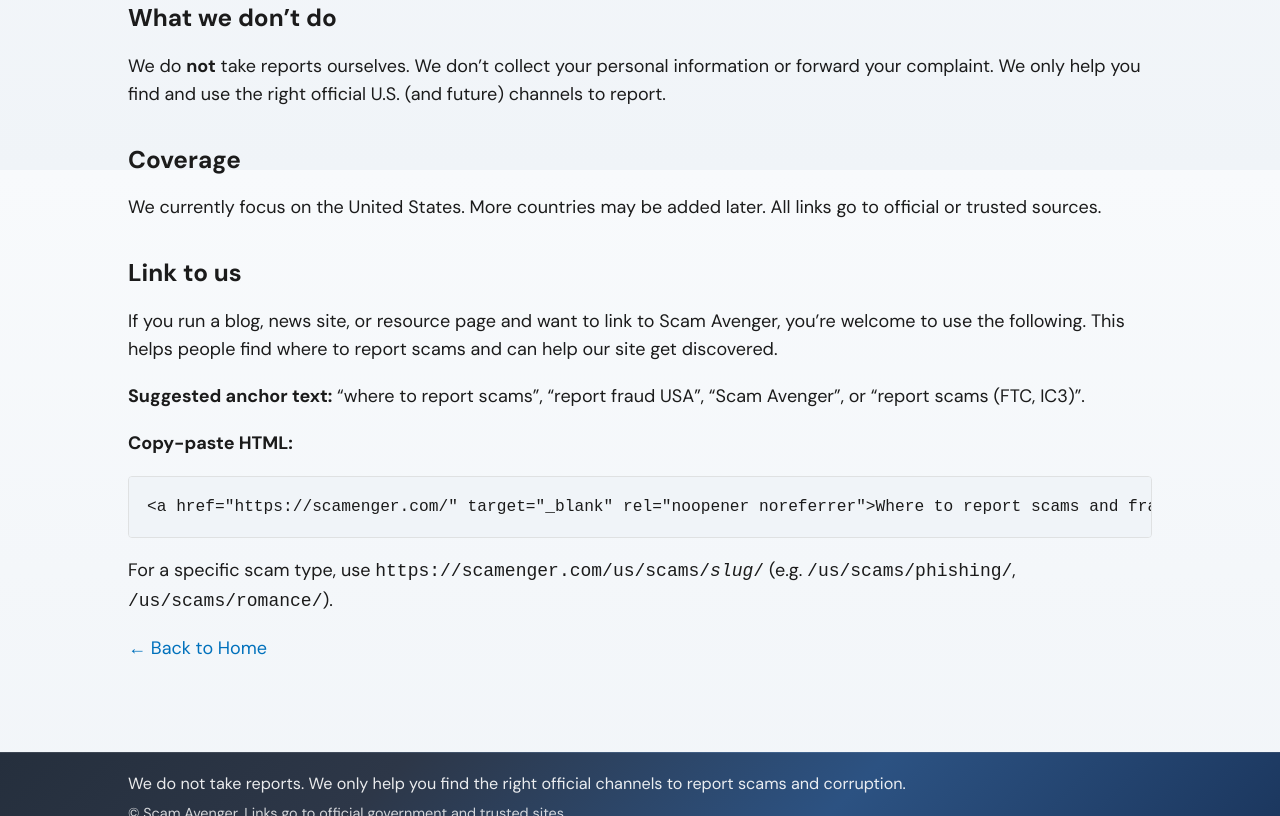
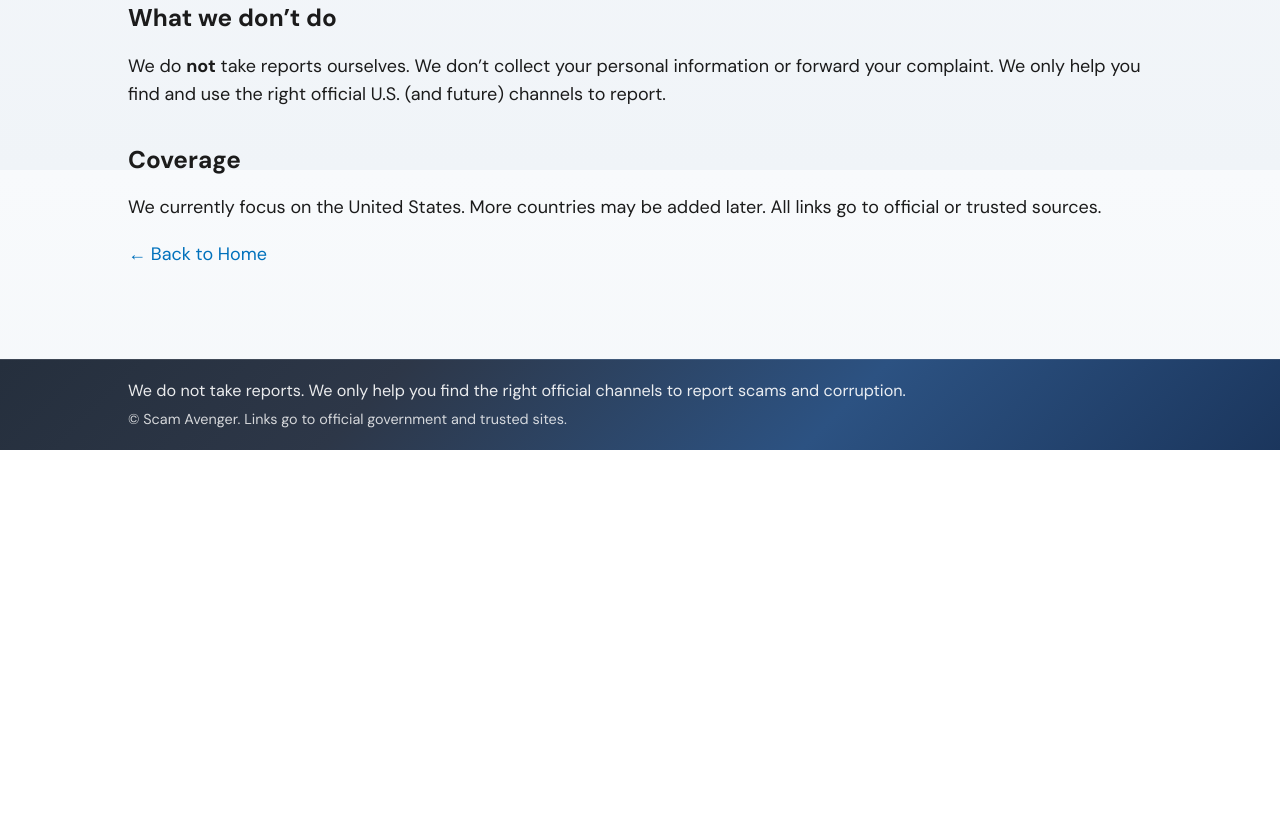
Before and after one commit to techlearning-here/scamenger, an Astro site: page /scamenger/about in a window 1280 px wide. Shown: the part 630-1446 px from the top of the page. After the commit the page ends 1080 px from the top, so only its background shows below. Built offline with nearby package versions, Linux system fonts and the light colour scheme; Astro itself is replaced by a stand-in of ours.

Commit message:
Refactor about page

```diff
--- a/src/pages/about/index.astro
+++ b/src/pages/about/index.astro
@@ -41,12 +41,6 @@ const canonicalUrl = siteOrigin ? `${siteOrigin}${baseUrl.replace(/\/$/, '')}/ab
   <h2>Coverage</h2>
   <p>We currently focus on the United States. More countries may be added later. All links go to official or trusted sources.</p>
 
-  <h2 id="link-to-us">Link to us</h2>
-  <p>If you run a blog, news site, or resource page and want to link to Scam Avenger, you’re welcome to use the following. This helps people find where to report scams and can help our site get discovered.</p>
-  <p><strong>Suggested anchor text:</strong> “where to report scams”, “report fraud USA”, “Scam Avenger”, or “report scams (FTC, IC3)”.</p>
-  <p><strong>Copy-paste HTML:</strong></p>
-  <pre class="link-snippet"><code>&lt;a href="https://scamenger.com/" target="_blank" rel="noopener noreferrer"&gt;Where to report scams and fraud in the USA&lt;/a&gt;</code></pre>
-  <p>For a specific scam type, use <code>https://scamenger.com/us/scams/<em>slug</em>/</code> (e.g. <code>/us/scams/phishing/</code>, <code>/us/scams/romance/</code>).</p>
 
   <p><a href={import.meta.env.BASE_URL || '/'}>← Back to Home</a></p>
 </Layout>
@@ -90,19 +84,4 @@ const canonicalUrl = siteOrigin ? `${siteOrigin}${baseUrl.replace(/\/$/, '')}/ab
     font-size: 0.95rem;
     color: rgba(255, 255, 255, 0.9);
   }
-
-  .link-snippet {
-    margin: var(--space-md) 0;
-    padding: var(--space-md);
-    background: var(--color-bg);
-    border: 1px solid var(--color-border);
-    border-radius: var(--radius);
-    overflow-x: auto;
-    font-size: 0.9rem;
-    line-height: 1.5;
-  }
-
-  .link-snippet code {
-    font-family: ui-monospace, monospace;
-  }
 </style>
```
